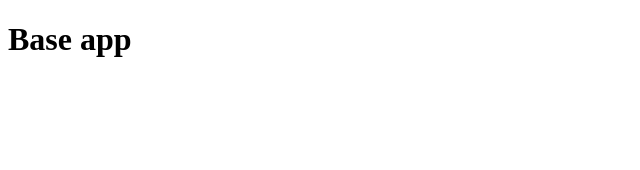
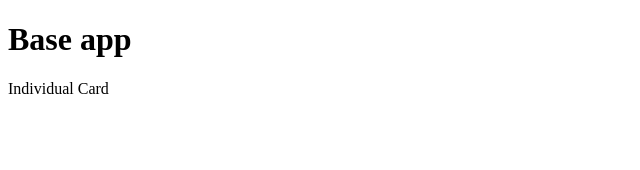
Before and after one commit to JordanC-137/music-catalogue, a React (Vite) app in the folder frontend/: page / in a window 1280 px wide. Shown: the top 170 px of the page, without its empty margins (0-640 px from the left). Built offline with nearby package versions, Linux system fonts and the light colour scheme.

Commit message:
Initialised car componet

```diff
--- a/frontend/src/App.jsx
+++ b/frontend/src/App.jsx
@@ -1,8 +1,11 @@
+import Card from './components/Card';
+
 function App() {
 
   return (
     <>
       <h1>Base app</h1>
+      <Card />
     </>
   )
 }
--- /dev/null
+++ b/frontend/src/components/Card.jsx
@@ -0,0 +1,5 @@
+export default function Card(){
+    return (
+        <p>Individual Card</p>
+    );
+}
```
